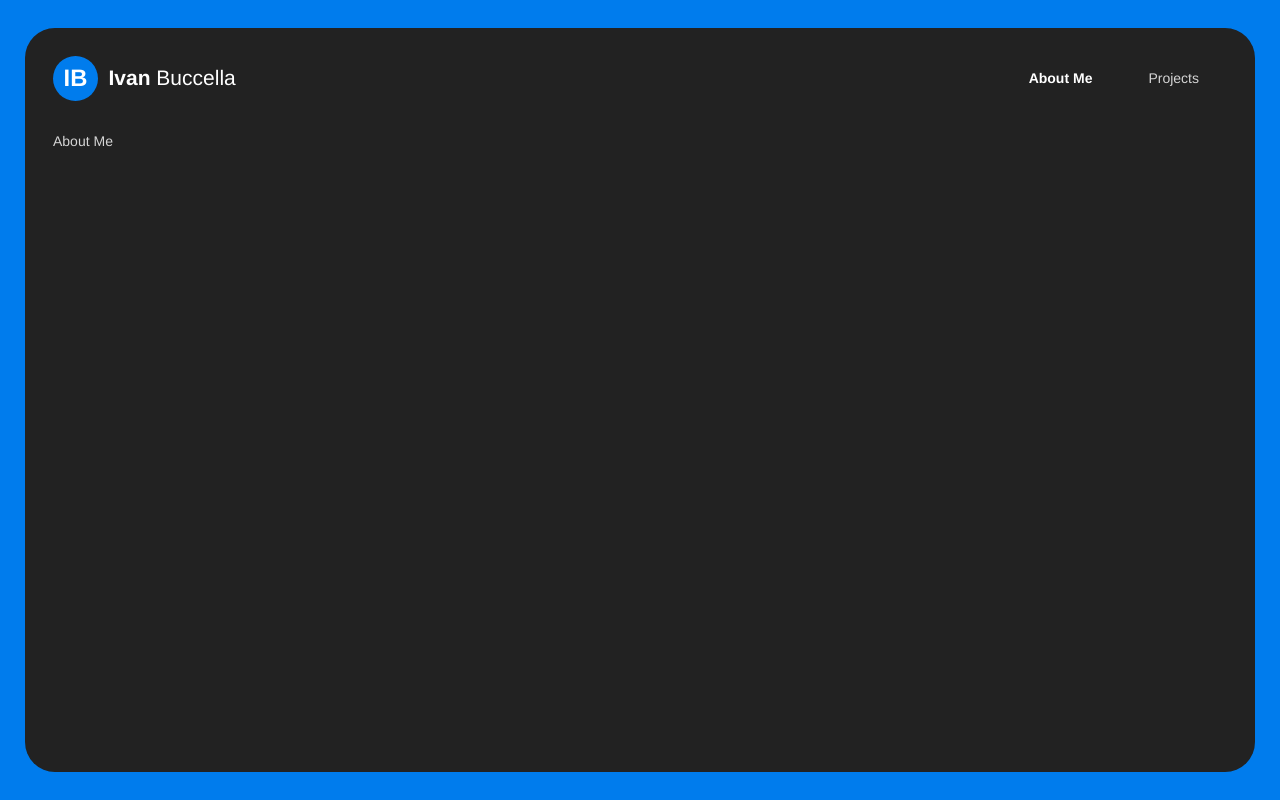
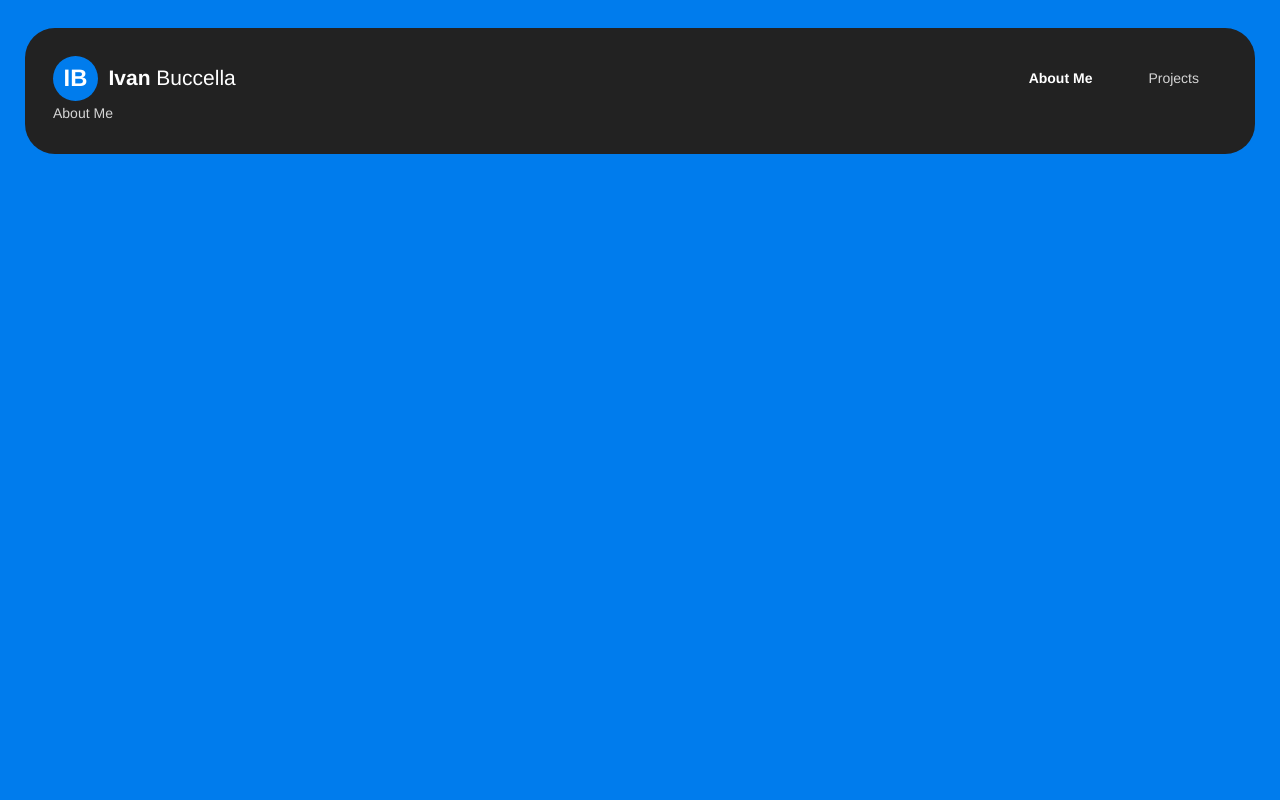
Before and after one commit to IvanBuccella/Personal-Website, a React (Create React App) app: page /about-me/ in a window 1280 px wide. Built offline with nearby package versions, Linux system fonts and the light colour scheme; a web font is replaced by a local one.

Commit message:
Some CSS fix on header and page skeleton.

```diff
--- a/src/components/partials/Header.tsx
+++ b/src/components/partials/Header.tsx
@@ -37,12 +37,12 @@ class Header extends React.Component<
           <div className="menu-toggle" onClick={this.openMenu}>
             <FontAwesomeIcon
               icon={faBars}
-              size="lg"
+              size="2x"
               className={!this.state.showBars ? "hidden" : ""}
             />
             <FontAwesomeIcon
               icon={faTimes}
-              size="lg"
+              size="2x"
               className={!this.state.showTimes ? "hidden" : ""}
             />
           </div>
--- a/src/styles/common.scss
+++ b/src/styles/common.scss
@@ -23,21 +23,22 @@ body {
     background-color: $background-color;
     border-radius: 30px;
     padding: 2em;
-    height: calc(100vh - 8em);
 
     @include media("<=large") {
       max-width: 100%;
       margin: 0;
       border-radius: 0;
-      height: calc(100vh - 4em);
+      height: 100vh;
     }
     @include media("<=medium") {
       padding-top: calc(2em + 45px);
-      height: calc(100vh - 4em - 45px);
     }
 
     .page-content {
       padding-top: 2em;
+      @include media(">large") {
+        padding-top: 0;
+      }
     }
   }
   .hidden {
--- a/src/styles/partials/header.scss
+++ b/src/styles/partials/header.scss
@@ -2,6 +2,7 @@
   display: flex;
   flex-flow: row;
   align-items: center;
+  z-index: 3;
   @include media("<=medium") {
     position: fixed;
     top: 0;
@@ -75,7 +76,7 @@
 }
 .mobile-menu {
   display: none;
-  height: calc(100vh - 45px - 2em);
+  z-index: 2;
   align-items: center;
   justify-content: center;
   text-align: center;
@@ -83,7 +84,10 @@
   top: 0;
   left: 0;
   width: 100%;
+  height: calc(100vh - 45px - 2em);
   margin-top: calc(45px + 2em);
+  height: 90vh;
+  margin-top: 0;
   background-color: $background-color;
   &.open {
     display: flex;
```
